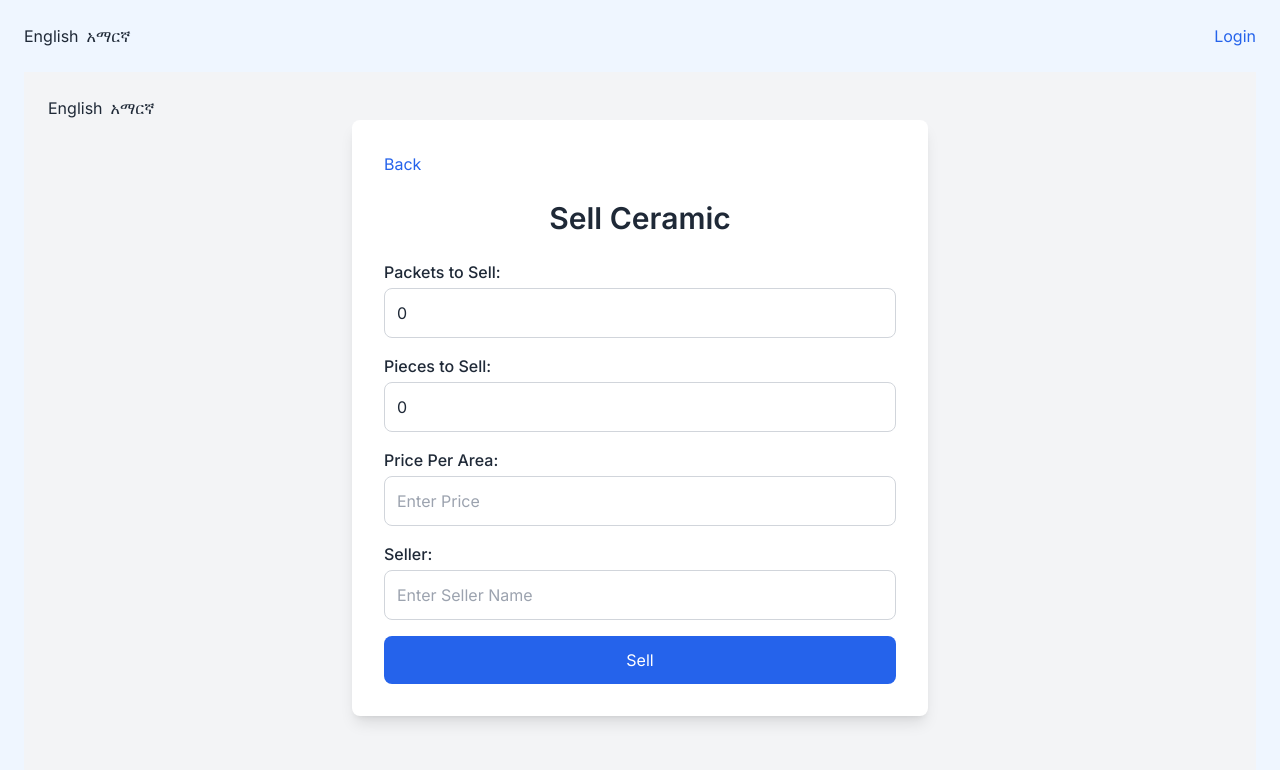
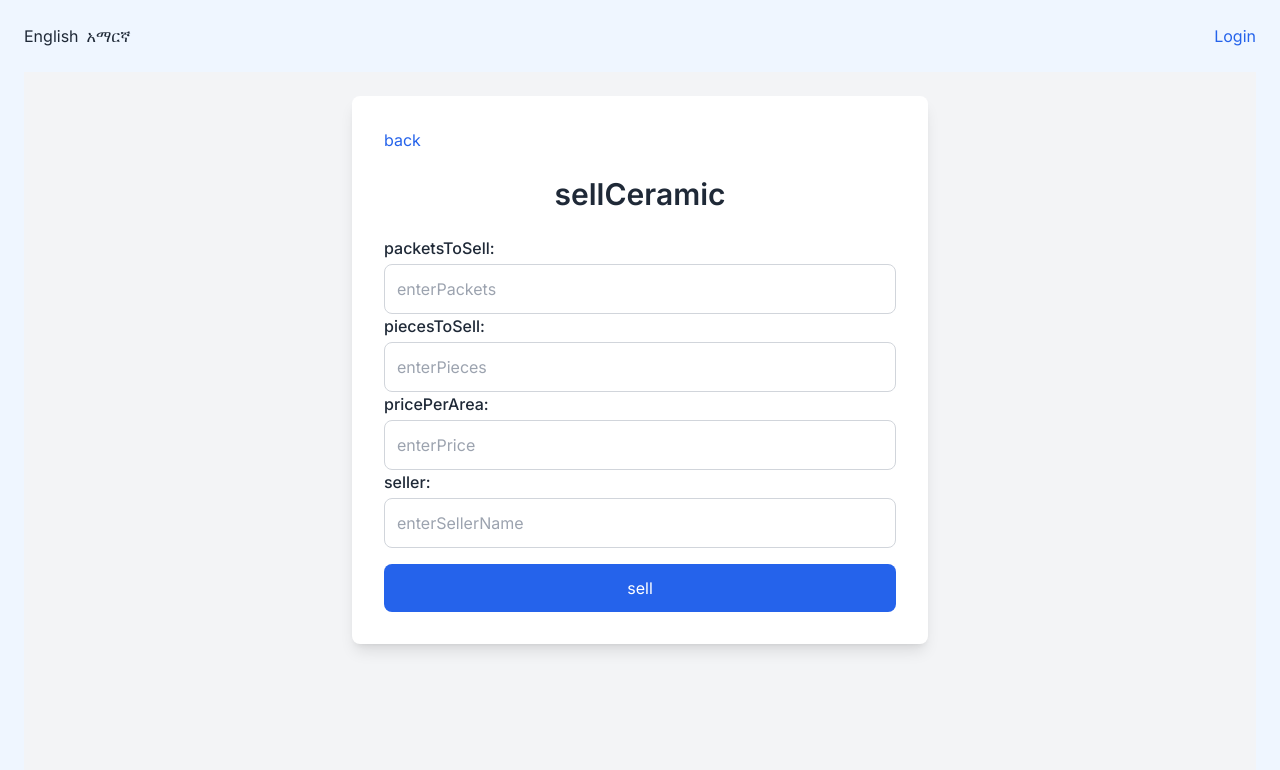
Before and after one commit to tsegaye27/ceramics-store, a Next.js app: page /ceramics/sell/1 in a window 1280 px wide. Shown: the top 770 px of the page. Built offline with nearby package versions, Linux system fonts and the light colour scheme; no server answers.

Commit message:
refactor AddCeramic and SellCeramic components to use updated service methods; enhance input validation and error handling

```diff
--- a/app/(pages)/ceramics/add/[id]/page.tsx
+++ b/app/(pages)/ceramics/add/[id]/page.tsx
@@ -1,4 +1,4 @@
-import { addToExistingCeramic } from "@/app/_services/ceramicsService";
+import { serviceAddToExistingCeramic } from "@/app/_services/ceramicsService";
 import Link from "next/link";
 
 export default function AddCeramic({ params }: { params: { id: string } }) {
@@ -14,7 +14,10 @@ export default function AddCeramic({ params }: { params: { id: string } }) {
     if (packetsToAdd < 0 || piecesToAdd < 0) {
       return "Invalid packets or pieces";
     }
-    return await addToExistingCeramic(params.id, { packetsToAdd, piecesToAdd });
+    return await serviceAddToExistingCeramic(params.id, {
+      packetsToAdd,
+      piecesToAdd,
+    });
   };
   return (
     <div className="container mx-auto p-6 bg-gray-50 min-h-screen">
--- a/app/(pages)/ceramics/sell/[id]/page.tsx
+++ b/app/(pages)/ceramics/sell/[id]/page.tsx
@@ -1,194 +1,87 @@
-"use client";
+import { serviceSellCeramic } from "@/app/_services/ceramicsService";
+import { serviceCreateOrder } from "@/app/_services/ordersService";
+import Link from "next/link";
 
-import { useEffect, useState } from "react";
-import axios from "axios";
-import { useParams, useRouter } from "next/navigation";
-import Link from "next/link";
-import { useLanguage } from "@/app/_context/LanguageContext";
-import { useAuth } from "@/app/_context/AuthContext";
+export default function SellCeramic({ params }: { params: { id: string } }) {
+  const handleSell = async (formData: FormData) => {
+    "use server";
+    const packetsToSell = parseInt(formData.get("packetsToSell") as string, 10);
+    const piecesToSell = parseInt(formData.get("piecesToSell") as string, 10);
+    const pricePerArea = parseInt(formData.get("pricePerArea") as string, 10);
+    const seller = formData.get("seller") as string;
 
-export default function SellCeramic() {
-  const [packetsToSell, setPacketsToSell] = useState<string>("0");
-  const [piecesToSell, setPiecesToSell] = useState<string>("0");
-  const [errorMessage, setErrorMessage] = useState<string | null>(null);
-  const { id } = useParams();
-  const router = useRouter();
-  const [ppp, setPpp] = useState<number>(0);
-  const { t, switchLanguage } = useLanguage();
-  const [seller, setSeller] = useState<string>("");
-  const { token } = useAuth();
-  const [price, setPrice] = useState<string>("");
-  const [isLoading, setLoading] = useState<boolean>(true);
-
-  useEffect(() => {
-    const fetchCeramic = async () => {
-      try {
-        setLoading(true);
-        const ceramic = await axios.get(`/api/ceramics`, {
-          params: {
-            id,
-          },
-        });
-        if (!ceramic) {
-          setLoading(true);
-          router.push("/ceramics");
-          return;
+    if (!packetsToSell || !piecesToSell || !pricePerArea || !seller) {
+      return "Please fill all the fields";
     }
 
-        setPpp(ceramic.data.piecesPerPacket);
-      } catch (error) {
-        console.error("Error fetching ceramic:", error);
-      } finally {
-        setLoading(false);
-      }
+    await serviceCreateOrder({
+      ceramicId: params.id,
+      pieces: piecesToSell,
+      packets: packetsToSell,
+      seller,
+      price: pricePerArea,
+    });
+
+    await serviceSellCeramic(params.id, {
+      totalPackets: packetsToSell,
+      totalPiecesWithoutPacket: piecesToSell,
+    });
+
+    return;
   };
-    fetchCeramic();
-  }, [id, router]);
-
-  const validateInput = (value: string) => {
-    const numValue = Number(value);
-    return !isNaN(numValue) && numValue >= 0 && /^\d+$/.test(value);
-  };
-
-  const handleSell = async () => {
-    console.log("Selling ceramic inventory...");
-    let packets = Number(packetsToSell);
-    let pieces = Number(piecesToSell);
-
-    if (!validateInput(packetsToSell) || !validateInput(piecesToSell)) {
-      setErrorMessage("Please enter valid positive numbers.");
-      return;
-    } else if (!seller) {
-      setErrorMessage("Please enter the seller's name.");
-      return;
-    }
-
-    while (pieces >= ppp) {
-      packets += Math.floor(pieces / ppp);
-      pieces = pieces % ppp;
-    }
-
-    try {
-      setLoading(true);
-      await axios.patch(
-        `/api/ceramics`,
-        {
-          id,
-          totalPackets: packets,
-          totalPiecesWithoutPacket: pieces,
-          action: "sell",
-        },
-        { headers: { Authorization: `Bearer ${token}` } }
-      );
-      await axios.post(
-        `/api/orders`,
-        {
-          ceramicId: id,
-          seller,
-          packets,
-          pieces,
-          price: Number(price),
-        },
-        {
-          headers: {
-            Authorization: `Bearer ${token}`,
-          },
-        }
-      );
-      setLoading(true);
-      router.push(`/ceramics`);
-    } catch (error) {
-      console.error("Error selling ceramic inventory:", error);
-      setErrorMessage("Failed to update inventory.");
-    } finally {
-      setLoading(false);
-    }
-  };
-
   return (
-    <div
-      className={`container mx-auto p-6 bg-gray-100 min-h-screen ${
-        isLoading ? "opacity-50" : ""
-      }`}
-    >
-      <button onClick={() => switchLanguage("en")} className="mr-2">
-        English
-      </button>
-      <button onClick={() => switchLanguage("am")} className="mr-2">
-        አማርኛ
-      </button>
+    <div className="container mx-auto p-6 bg-gray-100 min-h-screen">
       <div className="max-w-xl mx-auto bg-white p-8 rounded-lg shadow-lg">
         <Link
           href={`/ceramics`}
-          onClick={() => setLoading(true)}
           className="text-blue-600 hover:text-blue-800  mb-6 inline-block"
         >
-          {t("back")}
+          back
         </Link>
-        <h1 className="text-3xl font-semibold mb-6 text-center">
-          {t("sellCeramic")}
-        </h1>
-        {errorMessage && <p className="text-red-500 mb-4">{errorMessage}</p>}
+        <h1 className="text-3xl font-semibold mb-6 text-center">sellCeramic</h1>
         <div className="space-y-4">
+          <form action={handleSell}>
             <div>
-            <label className="block font-medium mb-1">
-              {t("packetsToSell")}:
-            </label>
+              <label className="block font-medium mb-1">packetsToSell:</label>
               <input
                 type="text"
-              value={packetsToSell}
-              onChange={(e) =>
-                setPacketsToSell(Number(e.target.value) ? e.target.value : "")
-              }
+                name="packetsToSell"
                 className="w-full p-3 border border-gray-300 rounded-lg focus:outline-none focus:ring-2 focus:ring-blue-500"
-              placeholder={t("enterPackets")}
+                placeholder="enterPackets"
               />
             </div>
             <div>
-            <label className="block font-medium mb-1">
-              {t("piecesToSell")}:
-            </label>
+              <label className="block font-medium mb-1">piecesToSell:</label>
               <input
                 type="text"
-              value={piecesToSell}
-              onChange={(e) =>
-                setPiecesToSell(Number(e.target.value) ? e.target.value : "")
-              }
+                name="piecesToSell"
                 className="w-full p-3 border border-gray-300 rounded-lg focus:outline-none focus:ring-2 focus:ring-blue-500"
-              placeholder={t("enterPieces")}
+                placeholder="enterPieces"
               />
             </div>
             <div>
-            <label className="block font-medium mb-1">
-              {t("pricePerArea")}:
-            </label>
+              <label className="block font-medium mb-1">pricePerArea:</label>
               <input
                 type="text"
-              value={price}
-              onChange={(e) =>
-                setPrice(Number(e.target.value) ? e.target.value : "")
-              }
+                name="pricePerArea"
                 className="w-full p-3 border border-gray-300 rounded-lg focus:outline-none focus:ring-2 focus:ring-blue-500"
-              placeholder={t("enterPrice")}
+                placeholder="enterPrice"
               />
             </div>
             <div>
-            <label className="block font-medium mb-1">{t("seller")}:</label>
+              <label className="block font-medium mb-1">seller:</label>
               <input
                 type="text"
-              value={seller}
-              onChange={(e) => setSeller(e.target.value)}
+                name="seller"
                 className="w-full p-3 border border-gray-300 rounded-lg focus:outline-none focus:ring-2 focus:ring-blue-500"
-              placeholder={t("enterSellerName")}
+                placeholder="enterSellerName"
               />
             </div>
 
-          <button
-            onClick={handleSell}
-            className="w-full bg-blue-600 text-white py-3 rounded-lg mt-4 hover:bg-blue-700 transition duration-300"
-          >
-            {t("sell")}
+            <button className="w-full bg-blue-600 text-white py-3 rounded-lg mt-4 hover:bg-blue-700 transition duration-300">
+              sell
             </button>
+          </form>
         </div>
       </div>
     </div>
--- a/app/_context/AuthContext.tsx
+++ b/app/_context/AuthContext.tsx
@@ -2,6 +2,7 @@
 
 import { createContext, useContext, ReactNode } from "react";
 import { useCookies } from "react-cookie";
+import logger from "../_utils/logger";
 
 interface AuthContextType {
   token: string | null;
@@ -74,7 +75,7 @@ export const AuthProvider = ({ children }: { children: ReactNode }) => {
 export const useAuth = () => {
   const context = useContext(AuthContext);
   if (!context) {
-    throw new Error("useAuth must be used within an AuthProvider");
+    logger.warn("useAuth must be used within an AuthProvider");
   }
   return context;
 };
```
Lines whose indentation alone changed are shown as unchanged.
